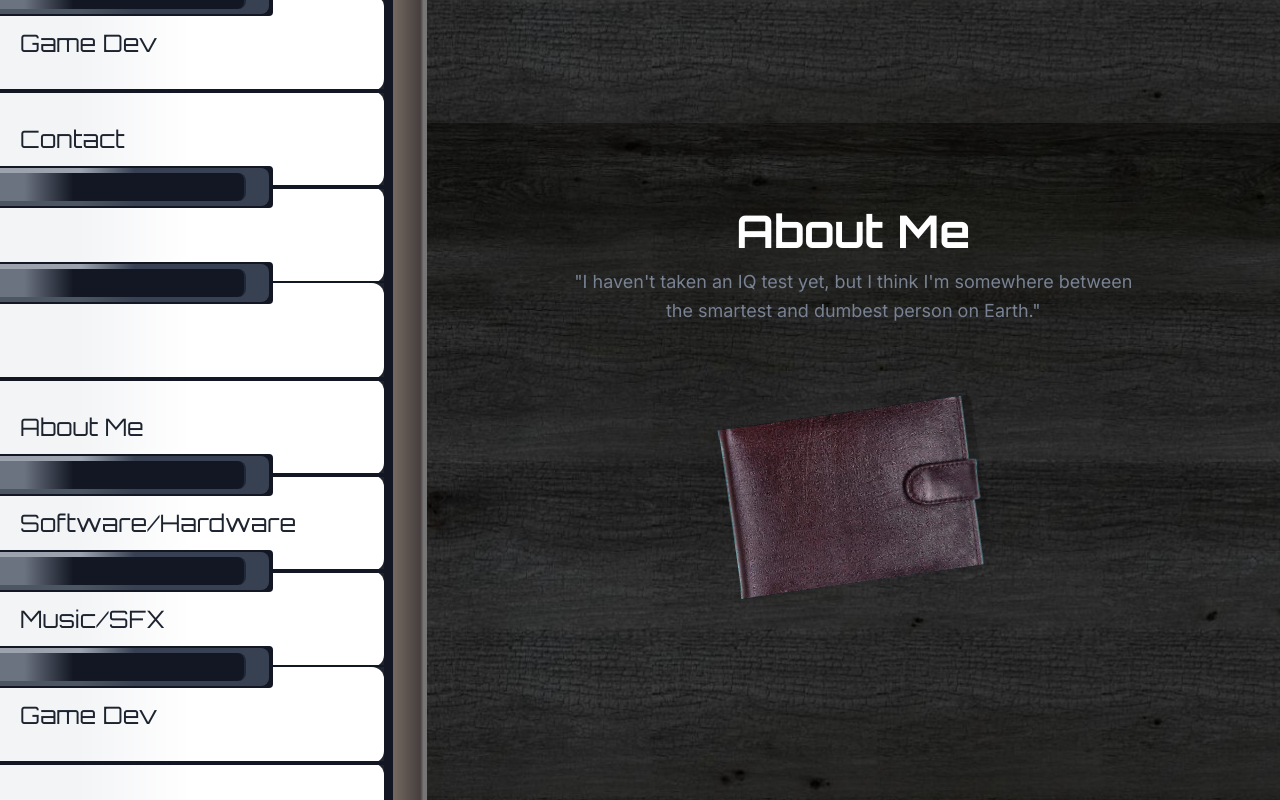
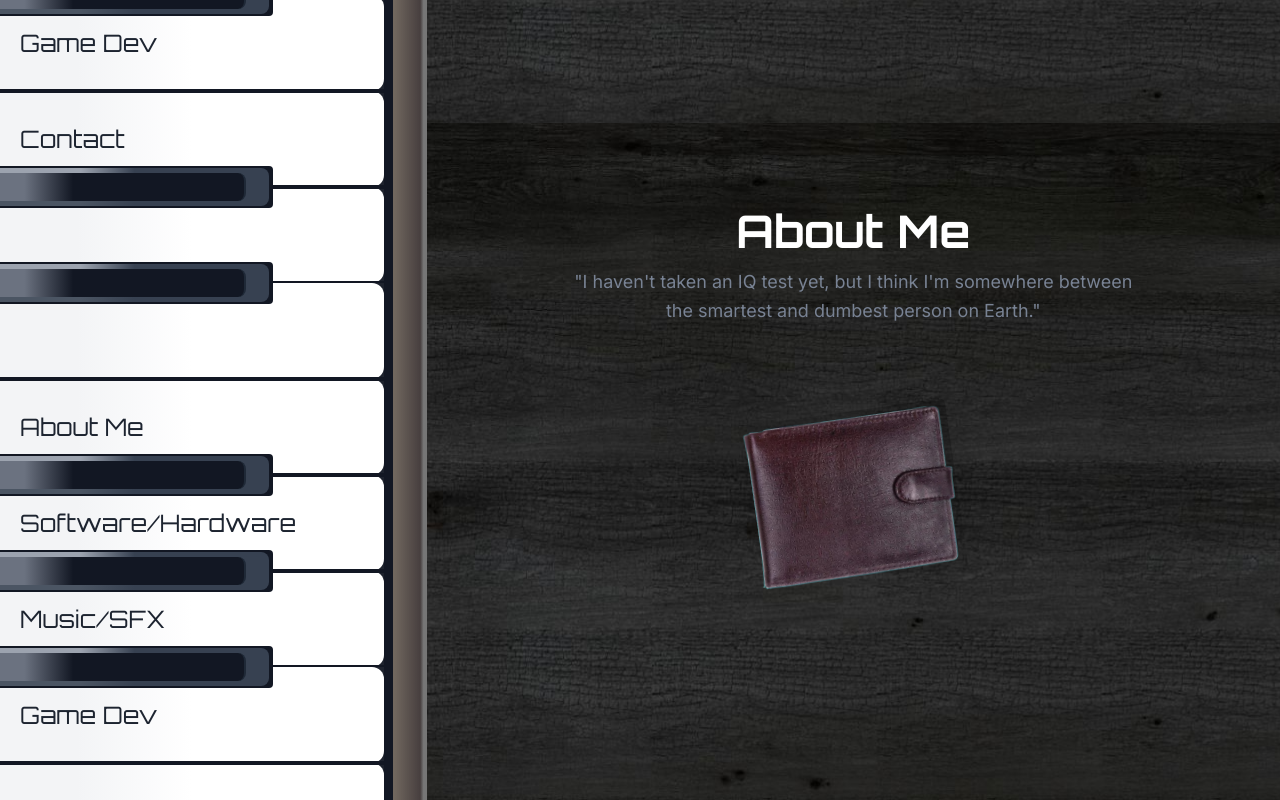
Before and after one commit to Sidd-T/Portfolio, a Next.js app: page / in a window 1280 px wide. Shown: the part 505-1305 px from the top of the page. Built offline with nearby package versions, Linux system fonts and the light colour scheme; grey boxes are pictures that could not be loaded.

Commit message:
bugfix: fix wallet size

```diff
--- a/src/components/About/GlitchedImage.tsx
+++ b/src/components/About/GlitchedImage.tsx
@@ -50,7 +50,7 @@ const GlitchedImage = () => {
         </svg>
 
         <div
-          className="imgWrap scale-[65%] hover:scale-[100%] transition-all duration-700 rounded-lg"
+          className="imgWrap max-w-[40vh] max-h-[40vh] scale-[65%] hover:scale-[100%] transition-all duration-700 rounded-lg"
           onMouseEnter={() => setHovered(true)}
           onMouseLeave={() => setHovered(false)}
           onClick={openLightbox}
--- a/src/styles/glitch2.css
+++ b/src/styles/glitch2.css
@@ -6,8 +6,6 @@
 .imgWrap{
   width: 80%;
   height: 80%;
-  max-width: 400px;
-  max-height: 400px;
   position: relative;
   overflow: hidden;
   img{
```
